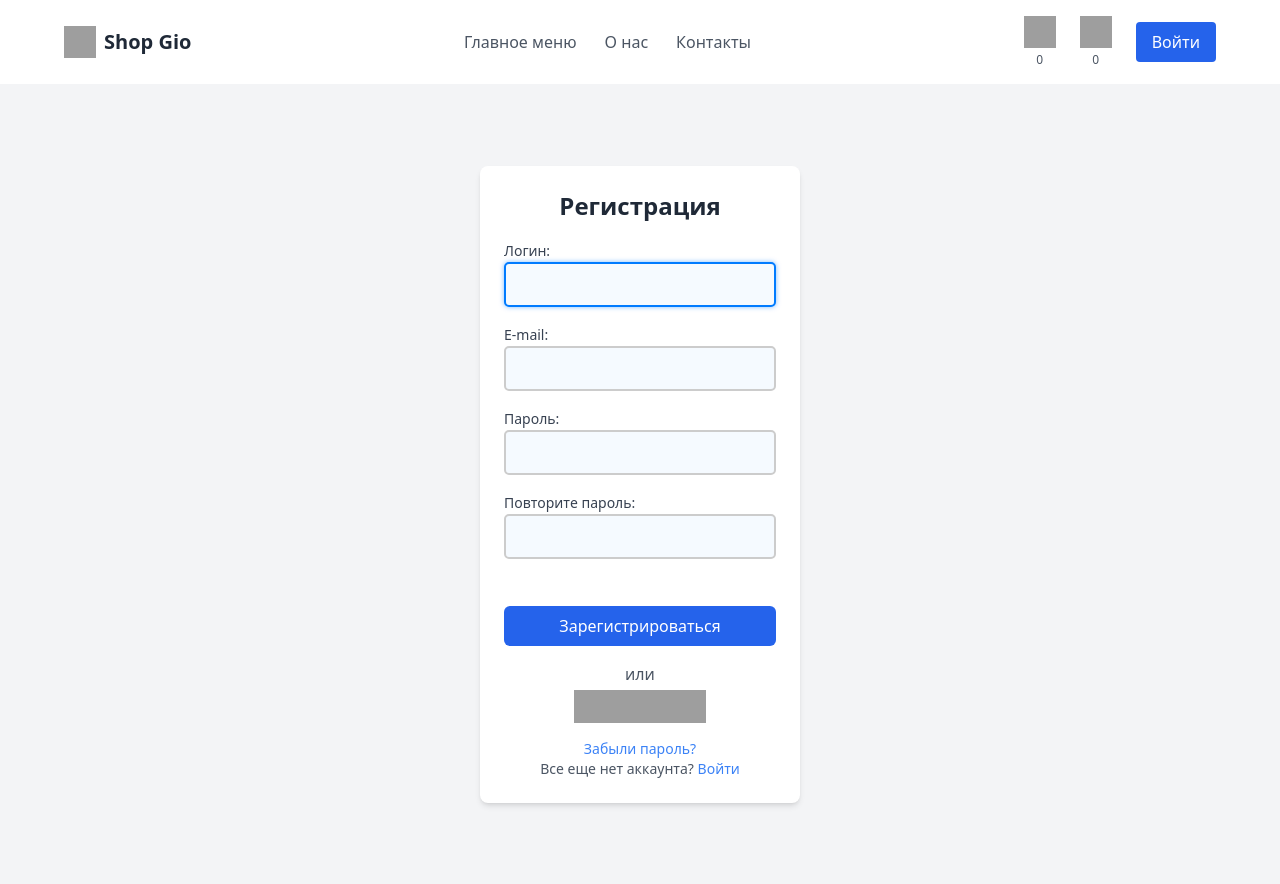
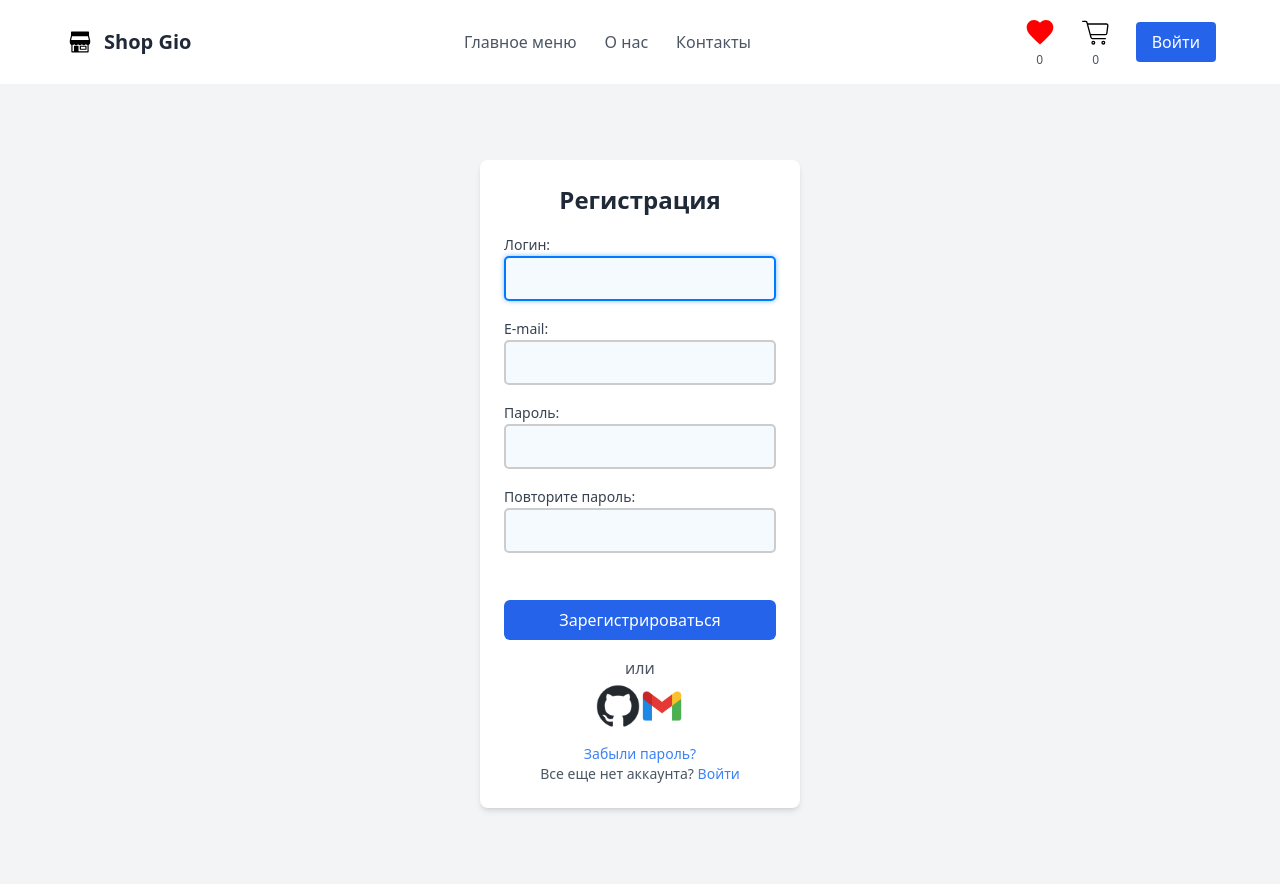
Before and after one commit to L1KASA/SimpleShop, a Django app: page /users/signup/ in a window 1280 px wide. Run offline with Django 5.2, Linux system fonts and the light colour scheme; some libraries are stand-ins or nearby versions; grey boxes are pictures that could not be loaded.

Commit message:
refactor/return-icons

```diff
--- a/djangoProject/settings.py
+++ b/djangoProject/settings.py
@@ -170,7 +170,7 @@ EMAIL_ADMIN = EMAIL_HOST_USER
 
 AUTH_USER_MODEL = 'users.User'
 
-DEFAULT_USER_IMAGE = MEDIA_URL + 'img/default_user.jpg'
+DEFAULT_USER_IMAGE = '/static/images/default_user.png'
 
 LANGUAGES = [
     ('ru', 'Russian'),
--- a/templates/navbar.html
+++ b/templates/navbar.html
@@ -2,7 +2,7 @@
 <nav class="bg-white shadow-md py-4 px-6">
     <div class="flex items-center justify-between max-w-6xl mx-auto ml-auto">
         <a href="{% url 'myapp:index' %}" class="flex items-center gap-2">
-            <img src="{% static 'images/shop.png' %}" alt="logo" class="h-8 w-8">
+            <img src="{% static '/images/shop.svg' %}" alt="logo" class="h-8 w-8">
             <span class="text-xl font-bold text-gray-800">Shop Gio</span>
         </a>
 
--- a/templates/users/social.html
+++ b/templates/users/social.html
@@ -1,9 +1,7 @@
 {% block social %}
     <p class="text-gray-600 text-center">или</p>
     <p class="flex justify-center"><a href="{% url 'social:begin' 'github' %}"><img
-            src="/static/images/github.png" alt="github" class="mt-1 w-11 h-auto"></a>
-        <a href="{% url 'social:begin' 'vk-oauth2' %}"><img src="/media/images/VK.png" alt="VK"
-                                                            class="mt-1 w-11 h-auto"></a>
-        <a href="{% url 'social:begin' 'google-oauth2' %}"><img src="/media/images/gmail.png" alt="gmail"
+            src="/static/images/social/github.png" alt="github" class="mt-1 w-11 h-auto"></a>
+        <a href="{% url 'social:begin' 'google-oauth2' %}"><img src="/static/images/social/gmail.png" alt="gmail"
                                                                 class="mt-1 w-11 h-auto"></a></p>
 {% endblock %}
```
Also changed, not shown: static/images/cart.svg (added), static/images/default_user.png (added), static/images/redWishlist.svg (added), static/images/shop.svg (added), static/images/social/github.png (added), static/images/social/gmail.png (added), static/images/wishlist.svg (added), 1 other file.
